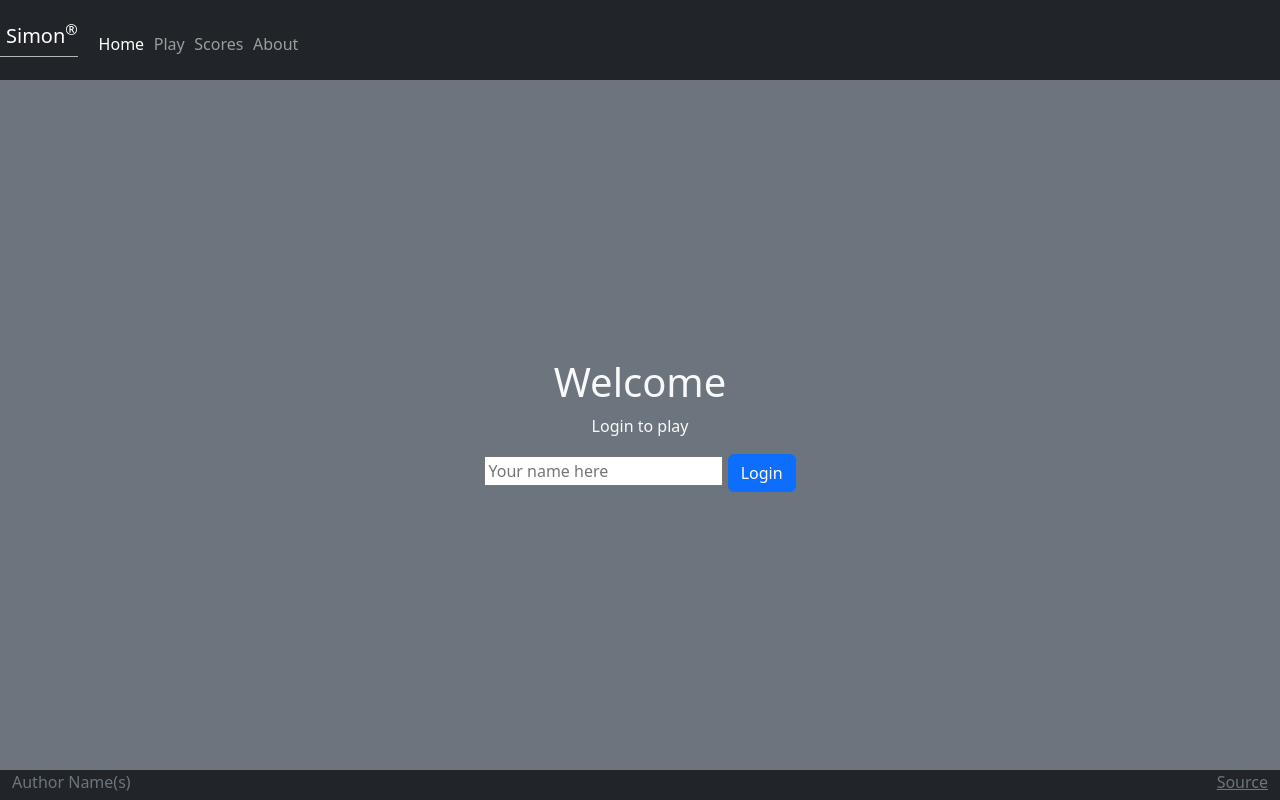
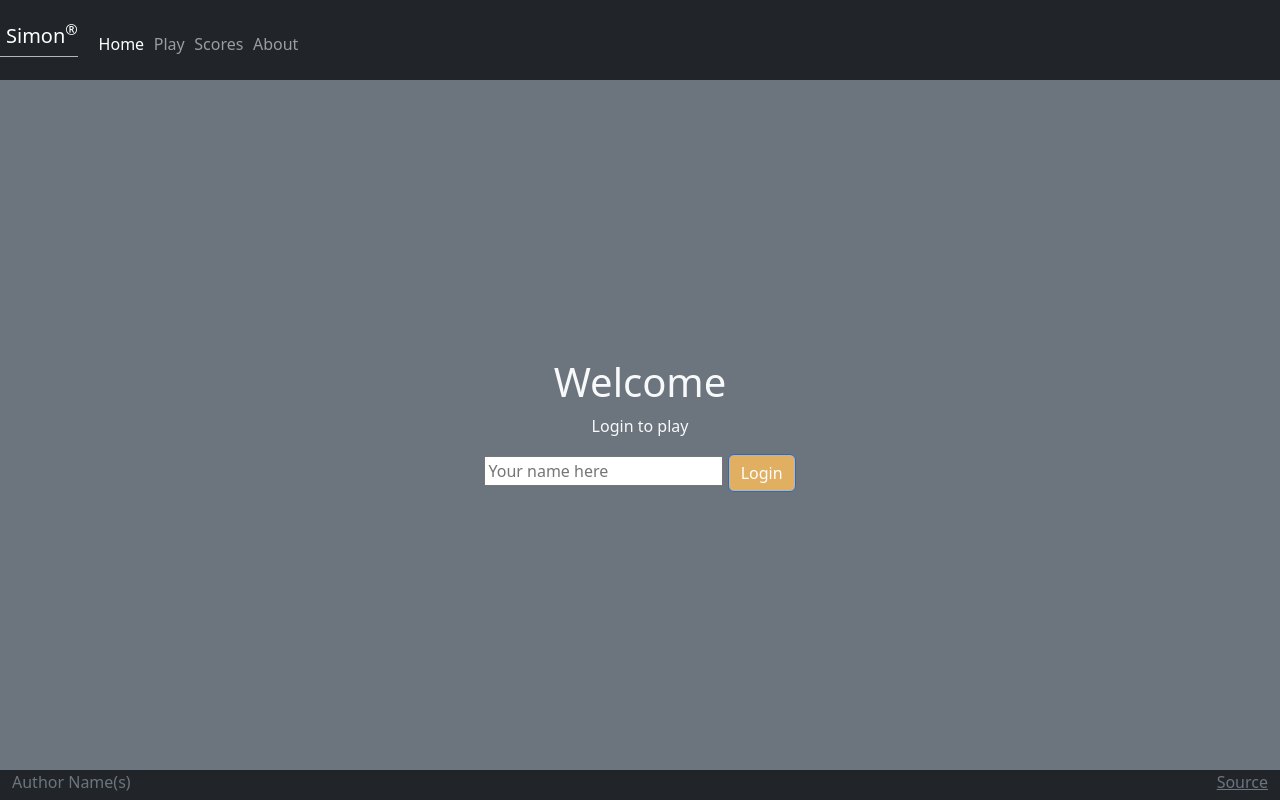
Before and after one commit to lylst3r/simon, a plain HTML site: page index.html in a window 1280 px wide. Drawn offline with nearby package versions, Linux system fonts and the light colour scheme.

Commit message:
Update main.css

```diff
--- a/main.css
+++ b/main.css
@@ -104,8 +104,8 @@ footer a {
   border: thick solid rgb(179, 151, 143);
 }
 
-.btn btn-primary {
-  background-color: rgb(224, 175, 97);
+.btn-primary {
+  background-color: rgb(224, 175, 97) !important;
 }
 
 .controls {
```
